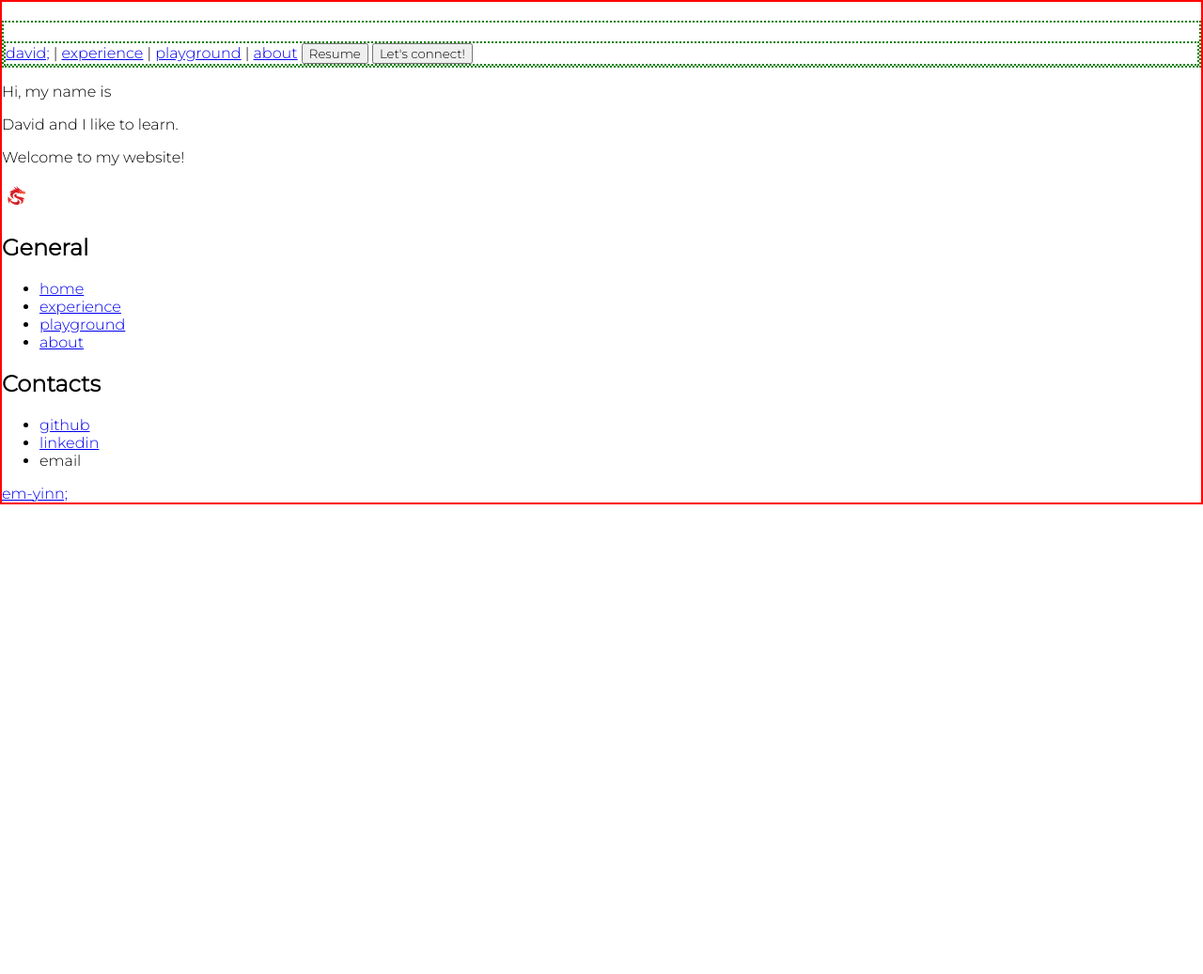
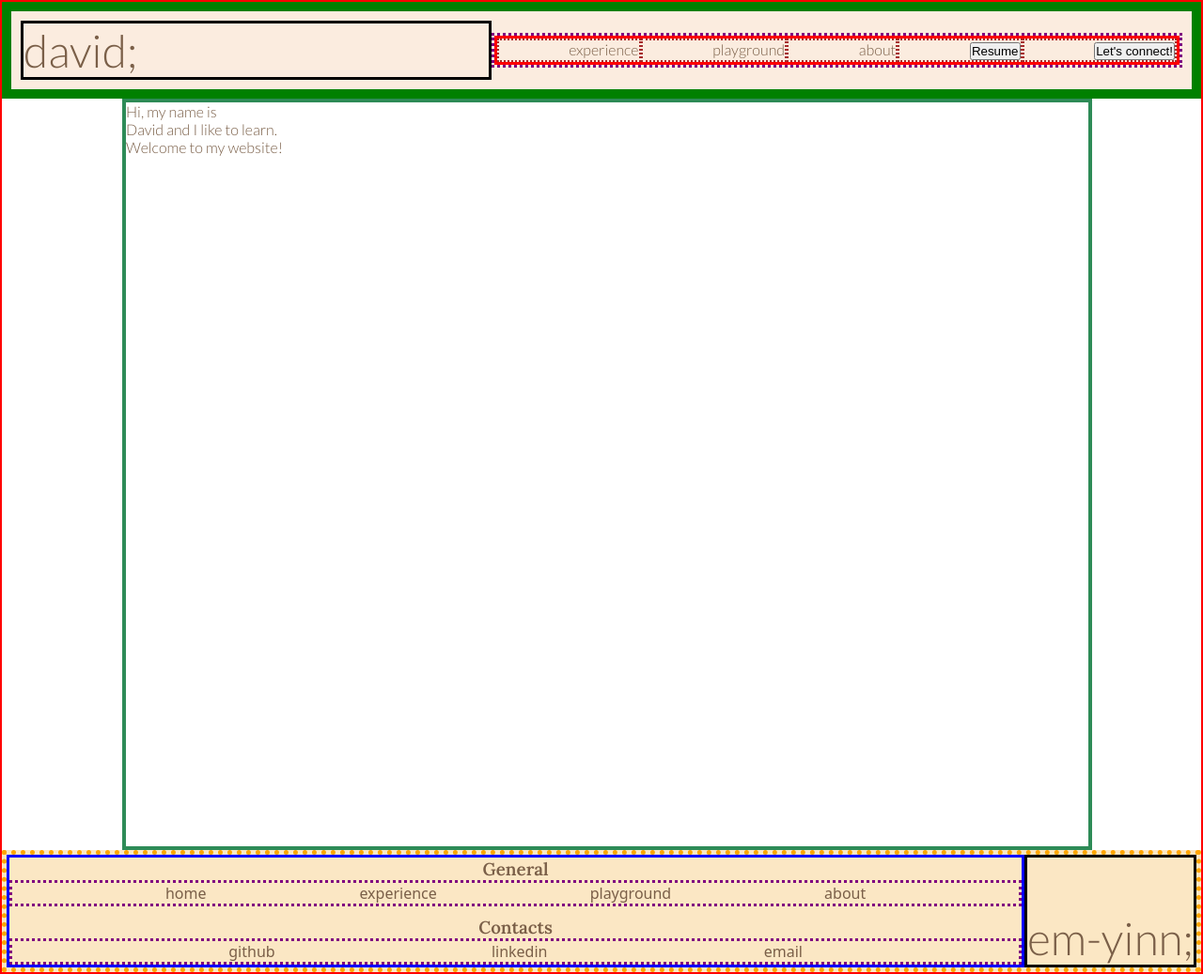
Before and after one commit to demyinn00/portfolio, a plain HTML site: page index.html in a window 1280 px wide. Shown: the whole page at 94% size. Before the commit the page ends 800 px from the top, so only its background shows below. Drawn offline with Linux system fonts and the light colour scheme.

Commit message:
all pages have the same header and footer

```diff
--- a/css/main.css
+++ b/css/main.css
@@ -1,31 +1,150 @@
+/**
+* font color: #7A5F48
+*/
+
 * {
-  font-family: 'Montserrat', sans-serif;
+  margin: 0;
+  padding: 0;
+}
+
+/* a {
+  text-decoration: none;
+  color: #7A736D;
+} */
+
+a {
+  text-decoration: none;
+  box-shadow: inset 0 0 0 0 #7A5F48;
+  color: #7A5F48;
+  margin: 0 -.25rem;
+  padding: 0 .25rem;
+  transition: color .3s ease-in-out, box-shadow .3s ease-in-out;
+}
+a:hover {
+  box-shadow: inset 12rem 0 0 0 #7A5F48;
+  color: white;
+}
+
+ul {
+  list-style-type: none;
 }
 
 body {
   border: 2px solid red;
-  padding: 0;
+
+  font-family: 'Lato', sans-serif;
+  color: #7A5F48;
+  background-color: #FFFFFF;
+}
+
+/* Header */
+.header {
+  border: 10px solid green;
+
+  background-color: #FBECDF;
+  display: flex;
+  justify-content: space-between;
+  align-items: center;
+  flex-wrap: wrap;
+  flex-grow: 1;
+  flex-shrink: 1;;
+
+  padding: 10px;
+  /* margin: 0; */
+}
+
+.header label {
+  border: 3px solid black;
+
+  font-size: 3em;
+  flex-grow: 1;
+  flex-shrink: 1;
+
   margin: 0;
 }
 
-.header {
-  border: 2px dotted green;
-  /* position: relative; */
-  margin-block-start: 20px;
+.header-nav {
+  border: 3px dotted purple;
+
+  display: flex;
+  flex-wrap: wrap;
+  /* justify-content: space-around; */
+  /* gap: 10px; */
+  flex-grow: 1;
+  flex-shrink: 1;
 }
 
-/* .header nav {
+.header-nav-list {
+  border: 3px solid red;
   display: flex;
-  justify-content: flex-end;
+  text-align: end;
   flex-grow: 1;
-} */
-
-.left-sidebar {
-  width: 20%;
-  background-color: lightgray;
+  flex-shrink: 1;
+  /* justify-content: flex-end; */
 }
 
-.right-sidebar {
-  width: 20%;
-  background-color: lightgray;
+.header-nav-list li {
+  border: 2px dotted brown;
+
+  flex-grow: 1;
+  flex-shrink: 1;
 }
+
+/* Main */
+main {
+  display: flex;
+  min-height: 100vh;
+}
+
+#main-content {
+  border: 4px solid seagreen;
+  min-width: 80vw;
+}
+
+.left-sidebar, .right-sidebar {
+  min-width: 10vw;
+}
+
+/* Footer */
+.footer {
+  border: 5px dotted orange;
+
+  background-color: #FBE7C4;
+  display: flex;
+  /* text-align: center; */
+}
+
+.footer label {
+  border: 3px solid black;
+
+  font-size: 3em;
+  margin: 0;
+  display: flex;
+  flex-direction: column;
+  justify-content: flex-end;
+}
+
+.footer-nav {
+  border: 3px solid blue;
+
+  font-family: 'Noto Sans';
+
+  display: flex;
+  justify-content: space-evenly;
+  flex-grow: 1;
+  gap: 10px;
+  flex-direction: column;
+}
+
+.footer-nav section h1 {
+  font-weight: bold;
+  font-family: 'Lora';
+  text-align: center;
+
+}
+
+.footer-nav-list {
+  border: 3px dotted purple;
+  display: flex;
+  justify-content: space-evenly;
+}
--- a/index.html
+++ b/index.html
@@ -5,52 +5,60 @@
     <meta charset="utf-8">
     <title>David's Environment</title>
     <link href="/images/logos/favicon-32x32.png" rel="icon">
-    <link href="https://fonts.googleapis.com/css2?family=Montserrat:wght@300&display=swap" rel="stylesheet">
+
+    <link rel="preconnect" href="https://fonts.googleapis.com">
+    <link rel="preconnect" href="https://fonts.gstatic.com" crossorigin>
+    <link href="https://fonts.googleapis.com/css2?family=Lato:wght@300;700&family=Lora:wght@500;600&display=swap" rel="stylesheet">
     <link rel="stylesheet" type="text/css" href="css/main.css">
   </head>
 
   <body>
     <header class="header">
-      <nav class="header">
+      <label>
+        <a href="/index.html">david;</a>
+      </label>
+      <nav class="header-nav">
         <!--Put links to github and linkedin-->
-        <a id="" href="/index.html">david;</a> |
-        <a href="/html/experience.html">experience</a> |
-        <a href="/html/playground.html">playground</a> |
-        <a href="/html/about.html">about</a>
-        <button type="button">Resume</button>
-        <button type="button">Let's connect!</button>
+        <ul class="header-nav-list">
+          <li><a href="/html/experience.html">experience</a></li>
+          <li><a href="/html/playground.html">playground</a></li>
+          <li><a href="/html/about.html">about</a></li>
+          <li><button type="button" id="resume-btn">Resume</button></li>
+          <li><button type="button" id="connect-btn">Let's connect!</button></li>
+        </ul>
       </nav>
     </header>
 
+    <main>
       <aside class="left-sidebar"></aside>
-
-    <main>
-      <div id="homepage-intro">
+      <div id="main-content">
         <p>Hi, my name is</p>
         <p>David and I like to learn.</p>
         <p>Welcome to my website!
       </div>
-      <img src="/images/logos/favicon-32x32.png" alt=""> <!--not final image-->
+      <aside class="right-sidebar"></aside>
     </main>
 
-    <aside class="right-sidebar"></aside>
-
-    <footer>
-      <nav>
-        <h2>General</h2>
-        <ul>
+    <footer class="footer">
+      <nav class="footer-nav">
+        <section>
+          <h1>General</h1>
+          <ul class="footer-nav-list">
             <li><a href="/index.html">home</a></li>
             <li><a href="/html/experience.html">experience</a></li>
             <li><a href="/html/playground.html">playground</a></li>
             <li><a href="/html/about.html">about</a></li>
           </ul>
+        </section>
 
-        <h2>Contacts</h2>
-        <ul>
+        <section>
+          <h1>Contacts</h1>
+          <ul class="footer-nav-list">
             <li><a href="https://github.com/david00">github</a></li>
             <li><a href="https://www.linkedin.com/in/david-em-yinn/">linkedin</a></li>
             <li>email</li>
           </ul>
+        </section>
       </nav>
       <label><a href="/index.html">em-yinn;</a></label>
     </footer>
```
Also changed, not shown: html/about.html (+26 -15 lines), html/error.html (+26 -15 lines), html/experience.html (+27 -15 lines), html/playground.html (+27 -17 lines). Lines whose indentation alone changed are shown as unchanged.
